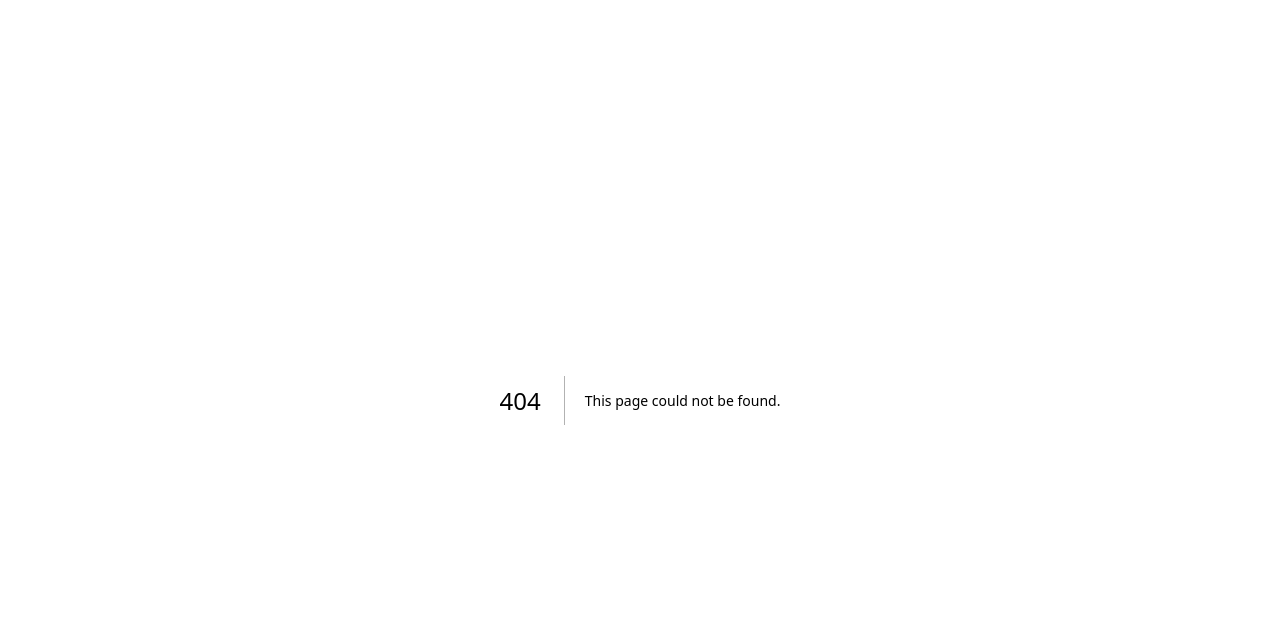
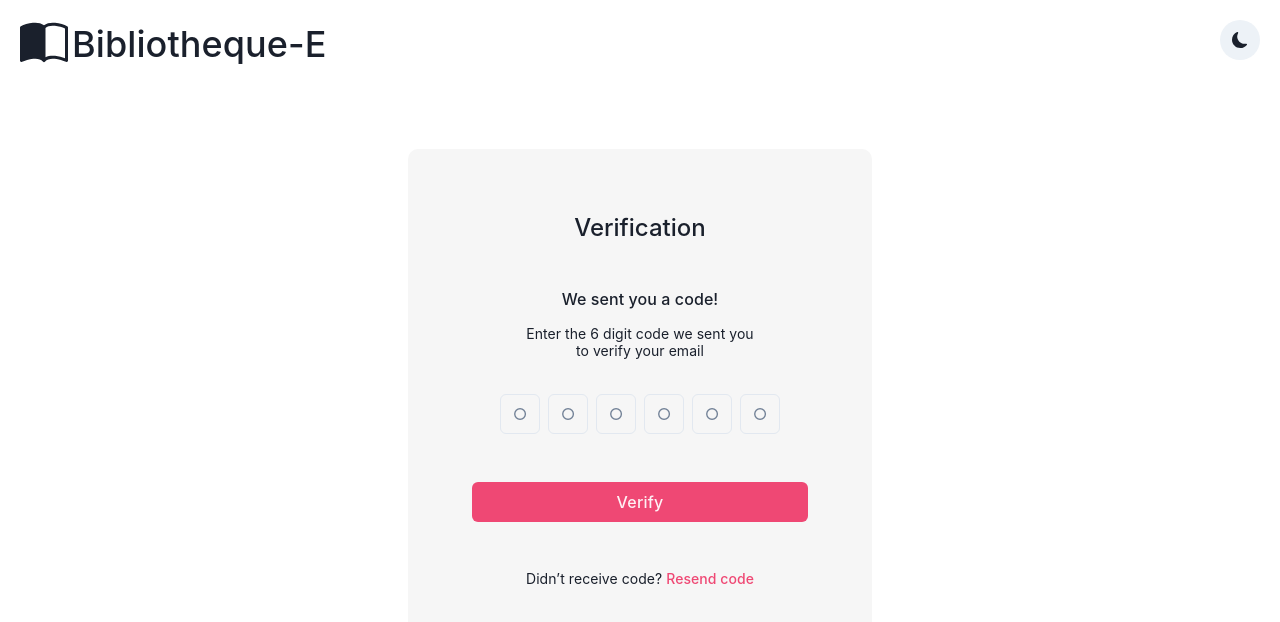
Before and after one commit to JosephAyo/bibliotheque-e-frontend, a Next.js app: page /verification in a window 1280 px wide. Before the commit this address had no page. Shown: the top 622 px of the page. Built offline with nearby package versions, Linux system fonts and the light colour scheme.

Commit message:
💄 feat: add verification screen

```diff
--- a/package.json
+++ b/package.json
@@ -16,10 +16,14 @@
     "@tanstack/react-query": "^5.8.2",
     "@tanstack/react-query-devtools": "^5.8.2",
     "axios": "^1.6.1",
+    "formik": "^2.4.5",
     "framer-motion": "^10.16.4",
+    "lodash": "^4.17.21",
     "next": "14.0.2",
     "react": "^18",
-    "react-dom": "^18"
+    "react-dom": "^18",
+    "react-toastify": "^9.1.3",
+    "yup": "^1.3.2"
   },
   "devDependencies": {
     "@tanstack/eslint-plugin-query": "^5.6.0",
--- a/src/config/layout.js
+++ b/src/config/layout.js
@@ -1,2 +1,8 @@
-export const needAbsoluteThemeToggle = ['/', '/login', '/signup', '/users/account'];
+export const needAbsoluteThemeToggle = [
+  '/',
+  '/login',
+  '/signup',
+  '/users/account',
+  '/verification'
+];
 export const needsRightBar = ['/directory', '/shared', '/drive'];
--- /dev/null
+++ b/src/pages/verification.jsx
@@ -0,0 +1,52 @@
+import { Flex, HStack, PinInput, PinInputField, Text, VStack } from '@chakra-ui/react';
+import { AuthPageLayout } from 'components/Layouts';
+import { AuthFormActionButton } from 'components/Buttons';
+import { useRouter } from 'next/router';
+
+const Verification = () => {
+  const router = useRouter();
+
+  return (
+    <AuthPageLayout>
+      <VStack
+        rounded="10px"
+        padding="64px"
+        width="464px"
+        spacing="48px"
+        layerStyle="auth_form_container">
+        <Text textStyle="headline-5-medium">Verification</Text>
+        <VStack spacing="35px">
+          <VStack spacing="16px">
+            <Text textStyle="body-medium">We sent you a code!</Text>
+            <Text textStyle="caption" textAlign="center">
+              Enter the 6 digit code we sent you <br /> to verify your email
+            </Text>
+          </VStack>
+          <HStack>
+            <PinInput otp>
+              <PinInputField />
+              <PinInputField />
+              <PinInputField />
+              <PinInputField />
+              <PinInputField />
+              <PinInputField />
+            </PinInput>
+          </HStack>
+        </VStack>
+        <AuthFormActionButton onClick={() => router.push('/library/books')}>
+          Verify
+        </AuthFormActionButton>
+        <Flex>
+          <Text marginRight="4px" textStyle="caption">
+            Didn&rsquo;t receive code?
+          </Text>
+          <Text color="primary.default" textStyle="caption-medium">
+            Resend code
+          </Text>
+        </Flex>
+      </VStack>
+    </AuthPageLayout>
+  );
+};
+
+export default Verification;
```
Also changed, not shown: src/pages/signup.jsx (+9 -2 lines), 1 other file (tests, documents, lock files or other folders).
